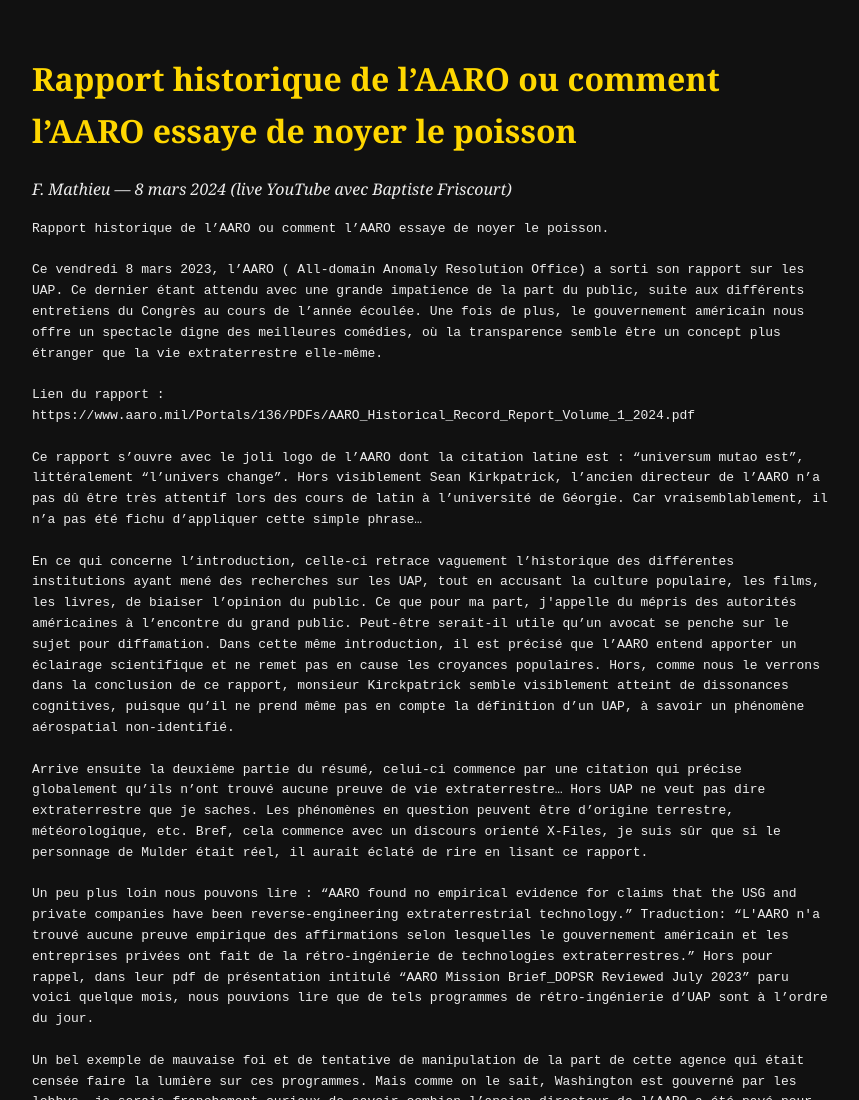
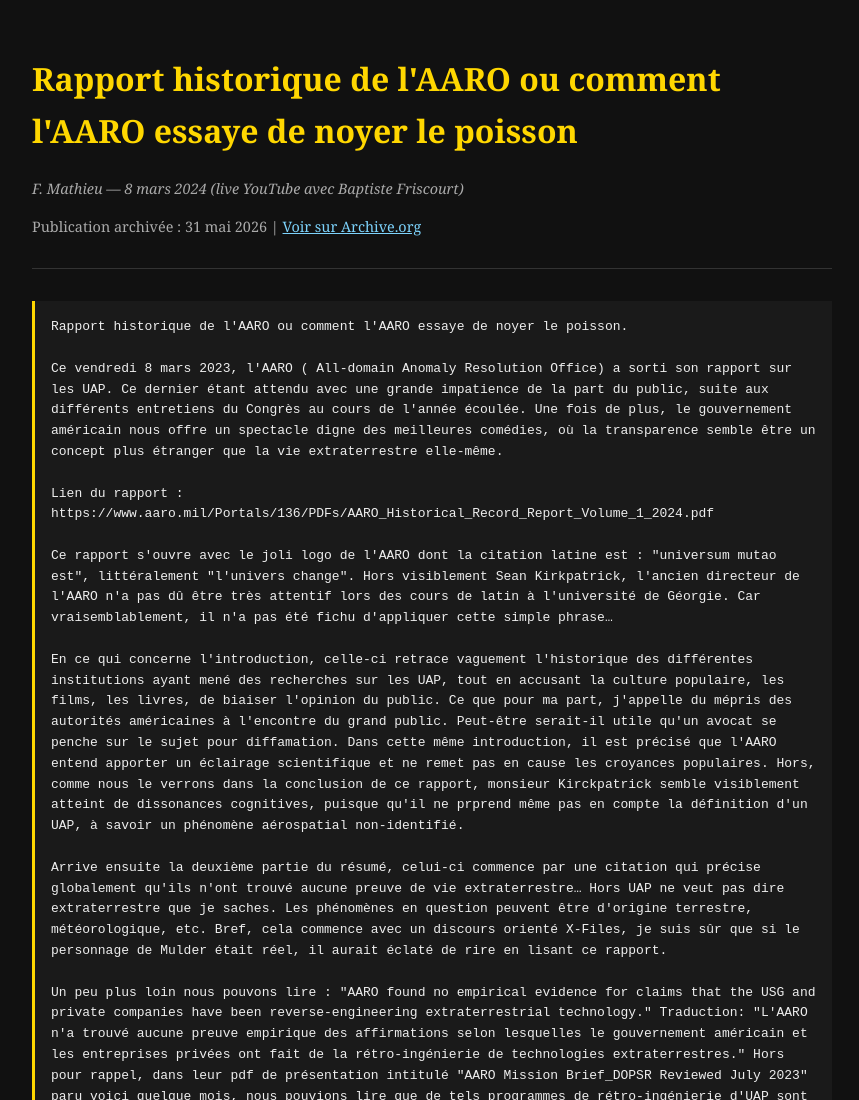
Before and after one commit to crowleycoofficial-ops/rapport-aaro-2024, a plain HTML site: page index.html in a window 1280 px wide. Shown: the top 1100 px of the page, without its empty margins (208-1067 px from the left). Drawn offline with Linux system fonts and the light colour scheme.

Commit message:
Initial commit: Add AARO historical record analysis by F. Mathieu with SEO optimization

```diff
--- a/index.html
+++ b/index.html
@@ -1,33 +1,45 @@
 <!DOCTYPE html>
 <html lang="fr">
 <head>
-    <meta charset="utf-8">
-    <title>Rapport AARO 2024 - F. Mathieu | Analyse critique</title>
-    <meta name="description" content="Analyse du rapport historique AARO Volume 1 par F. Mathieu (8 mars 2024). Pourquoi l'AARO noie le poisson sur les UAP.">
-    <meta name="author" content="F. Mathieu">
-    <link rel="canonical" href="https://crowleycoofficial-ops.github.io/rapport-aaro-2024/">
-<style>body{font-family:Georgia,serif;max-width:800px;margin:auto;padding:2rem;background:#111;color:#eee;line-height:1.6}h1{color:#ffd700}a{color:#7dd3fc}pre{white-space:pre-wrap}</style>
-</head><body>
-<h1>Rapport historique de l’AARO ou comment l’AARO essaye de noyer le poisson</h1>
+<meta charset="utf-8">
+<meta name="viewport" content="width=device-width, initial-scale=1.0">
+<meta name="description" content="Analyse du rapport historique AARO Volume 1 par F. Mathieu (8 mars 2024). Pourquoi l'AARO noie le poisson sur les UAP.">
+<meta name="author" content="F. Mathieu">
+<meta name="keywords" content="AARO, UAP, rapport historique, F. Mathieu, transparence gouvernementale">
+<link rel="canonical" href="https://crowleycoofficial-ops.github.io/rapport-aaro-2024/">
+<meta property="og:title" content="Rapport AARO 2024 - F. Mathieu | Analyse critique">
+<meta property="og:description" content="Analyse du rapport historique AARO Volume 1 par F. Mathieu (8 mars 2024)">
+<meta property="og:type" content="article">
+<meta property="og:url" content="https://crowleycoofficial-ops.github.io/rapport-aaro-2024/">
+<title>Rapport AARO 2024 - F. Mathieu | Analyse critique</title>
+<style>body{font-family:Georgia,serif;max-width:800px;margin:auto;padding:2rem;background:#111;color:#eee;line-height:1.6}h1{color:#ffd700}a{color:#7dd3fc}.metadata{font-size:0.9em;color:#aaa;margin-bottom:2rem;border-bottom:1px solid #333;padding-bottom:1rem}pre{white-space:pre-wrap;background:#1a1a1a;padding:1rem;border-left:3px solid #ffd700}</style>
+</head>
+<body>
+<h1>Rapport historique de l'AARO ou comment l'AARO essaye de noyer le poisson</h1>
+<div class="metadata">
 <p><em>F. Mathieu — 8 mars 2024 (live YouTube avec Baptiste Friscourt)</em></p>
-<pre>Rapport historique de l’AARO ou comment l’AARO essaye de noyer le poisson.
+<p>Publication archivée : 31 mai 2026 | <a href="https://web.archive.org/web/*/rapport-aaro-2024">Voir sur Archive.org</a></p>
+</div>
+<pre>Rapport historique de l'AARO ou comment l'AARO essaye de noyer le poisson.
 
-Ce vendredi 8 mars 2023, l’AARO ( All-domain Anomaly Resolution Office) a sorti son rapport sur les UAP. Ce dernier étant attendu avec une grande impatience de la part du public, suite aux différents entretiens du Congrès au cours de l’année écoulée. Une fois de plus, le gouvernement américain nous offre un spectacle digne des meilleures comédies, où la transparence semble être un concept plus étranger que la vie extraterrestre elle-même.
+Ce vendredi 8 mars 2023, l'AARO ( All-domain Anomaly Resolution Office) a sorti son rapport sur les UAP. Ce dernier étant attendu avec une grande impatience de la part du public, suite aux différents entretiens du Congrès au cours de l'année écoulée. Une fois de plus, le gouvernement américain nous offre un spectacle digne des meilleures comédies, où la transparence semble être un concept plus étranger que la vie extraterrestre elle-même.
 
 Lien du rapport : https://www.aaro.mil/Portals/136/PDFs/AARO_Historical_Record_Report_Volume_1_2024.pdf
 
-Ce rapport s’ouvre avec le joli logo de l’AARO dont la citation latine est : “universum mutao est”, littéralement “l’univers change”. Hors visiblement Sean Kirkpatrick, l’ancien directeur de l’AARO n’a pas dû être très attentif lors des cours de latin à l’université de Géorgie. Car vraisemblablement, il n’a pas été fichu d’appliquer cette simple phrase…
+Ce rapport s'ouvre avec le joli logo de l'AARO dont la citation latine est : "universum mutao est", littéralement "l'univers change". Hors visiblement Sean Kirkpatrick, l'ancien directeur de l'AARO n'a pas dû être très attentif lors des cours de latin à l'université de Géorgie. Car vraisemblablement, il n'a pas été fichu d'appliquer cette simple phrase…
 
-En ce qui concerne l’introduction, celle-ci retrace vaguement l’historique des différentes institutions ayant mené des recherches sur les UAP, tout en accusant la culture populaire, les films, les livres, de biaiser l’opinion du public. Ce que pour ma part, j'appelle du mépris des autorités américaines à l’encontre du grand public. Peut-être serait-il utile qu’un avocat se penche sur le sujet pour diffamation. Dans cette même introduction, il est précisé que l’AARO entend apporter un éclairage scientifique et ne remet pas en cause les croyances populaires. Hors, comme nous le verrons dans la conclusion de ce rapport, monsieur Kirckpatrick semble visiblement atteint de dissonances cognitives, puisque qu’il ne prend même pas en compte la définition d’un UAP, à savoir un phénomène aérospatial non-identifié.
+En ce qui concerne l'introduction, celle-ci retrace vaguement l'historique des différentes institutions ayant mené des recherches sur les UAP, tout en accusant la culture populaire, les films, les livres, de biaiser l'opinion du public. Ce que pour ma part, j'appelle du mépris des autorités américaines à l'encontre du grand public. Peut-être serait-il utile qu'un avocat se penche sur le sujet pour diffamation. Dans cette même introduction, il est précisé que l'AARO entend apporter un éclairage scientifique et ne remet pas en cause les croyances populaires. Hors, comme nous le verrons dans la conclusion de ce rapport, monsieur Kirckpatrick semble visiblement atteint de dissonances cognitives, puisque qu'il ne prprend même pas en compte la définition d'un UAP, à savoir un phénomène aérospatial non-identifié.
 
-Arrive ensuite la deuxième partie du résumé, celui-ci commence par une citation qui précise globalement qu’ils n’ont trouvé aucune preuve de vie extraterrestre… Hors UAP ne veut pas dire extraterrestre que je saches. Les phénomènes en question peuvent être d’origine terrestre, météorologique, etc. Bref, cela commence avec un discours orienté X-Files, je suis sûr que si le personnage de Mulder était réel, il aurait éclaté de rire en lisant ce rapport.
+Arrive ensuite la deuxième partie du résumé, celui-ci commence par une citation qui précise globalement qu'ils n'ont trouvé aucune preuve de vie extraterrestre… Hors UAP ne veut pas dire extraterrestre que je saches. Les phénomènes en question peuvent être d'origine terrestre, météorologique, etc. Bref, cela commence avec un discours orienté X-Files, je suis sûr que si le personnage de Mulder était réel, il aurait éclaté de rire en lisant ce rapport.
 
-Un peu plus loin nous pouvons lire : “AARO found no empirical evidence for claims that the USG and private companies have been reverse-engineering extraterrestrial technology.” Traduction: “L'AARO n'a trouvé aucune preuve empirique des affirmations selon lesquelles le gouvernement américain et les entreprises privées ont fait de la rétro-ingénierie de technologies extraterrestres.” Hors pour rappel, dans leur pdf de présentation intitulé “AARO Mission Brief_DOPSR Reviewed July 2023” paru voici quelque mois, nous pouvions lire que de tels programmes de rétro-ingénierie d’UAP sont à l’ordre du jour.
+Un peu plus loin nous pouvons lire : "AARO found no empirical evidence for claims that the USG and private companies have been reverse-engineering extraterrestrial technology." Traduction: "L'AARO n'a trouvé aucune preuve empirique des affirmations selon lesquelles le gouvernement américain et les entreprises privées ont fait de la rétro-ingénierie de technologies extraterrestres." Hors pour rappel, dans leur pdf de présentation intitulé "AARO Mission Brief_DOPSR Reviewed July 2023" paru voici quelque mois, nous pouvions lire que de tels programmes de rétro-ingénierie d'UAP sont à l'ordre du jour.
 
-Un bel exemple de mauvaise foi et de tentative de manipulation de la part de cette agence qui était censée faire la lumière sur ces programmes. Mais comme on le sait, Washington est gouverné par les lobbys, je serais franchement curieux de savoir combien l’ancien directeur de l’AARO a été payé pour se contredire ainsi.
+Un bel exemple de mauvaise foi et de tentative de manipulation de la part de cette agence qui était censée faire la lumière sur ces programmes. Mais comme on le sait, Washington est gouverné par les lobbys, je serais franchement curieux de savoir combien l'ancien directeur de l'AARO a été payé pour se contredire ainsi.
 
-Un peu plus loin dans le résumé c’est au tour de David Grusch d’en prendre pour son grade : “UAP Nondisclosure Agreements (NDA): AARO has found no evidence of any authentic UAP-related NDA or other evidence threatening death or violence for disclosing UAP information”. Autrement dit ici l’AARO accuse monsieur Grusch d’avoir menti lors de son dépôt de plainte en mai 2022… Ce qui est pour le moins surprenant de la part d’un rapport censé être impartial.
+Un peu plus loin dans le résumé c'est au tour de David Grusch d'en prendre pour son grade : "UAP Nondisclosure Agreements (NDA): AARO has found no evidence of any authentic UAP-related NDA or other evidence threatening death or violence for disclosing UAP information". Autrement dit ici l'AARO accuse monsieur Grusch d'avoir menti lors de son dépôt de plainte en mai 2022… Ce qui est pour le moins surprenant de la part d'un rapport censé être impartial.
 
-Pour paraphraser Baptiste Friscourt lors de notre live de ce soir le 8 mars 2024, sur notre chaîne YouTube : “Cet officiel de la CIA, anciennement de la CIA, n’a pas été impliqué dans le mouvement de technologie extraterrestre. Ce même ancien officier de la CIA a signé un mémo rejetant ces déclarations faites par ceux qui ont été interrogés. Disant qu’il avait dirigé un mouvement d’expérimentation de technologies d’autres mondes. Cette phrase est extrêmement étrange. SI on reprend à l’envers alors ça veut dire que, vous avez DES témoins qui ont déclaré qu’un ancien officiel avait dirigé un programme de rétro-ingénierie sur les PANs pour faire simple. Et quand eux ont interrogé cet ancien officier de la CIA, l’ancien officier de la CIA a signé un mémo disant que c’était faux et c’est tout donc ça c’est le niveau d’enquête de l’AARO. Vous avez cinq témoins qui vous disent qu'il est coupable. Le présumé coupable vous écrit une lettre disant je ne suis pas coupable.”</pre>
-<p>Source officielle : <a href="https://www.aaro.mil/Portals/136/PDFs/AARO_Historical_Record_Report_Volume_1_2024.pdf">AARO Historical Record Report Volume 1</a></p>
-</body></html>
+Pour paraphraser Baptiste Friscourt lors de notre live de ce soir le 8 mars 2024, sur notre chaîne YouTube : "Cet officiel de la CIA, anciennement de la CIA, n'a pas été impliqué dans le mouvement de technologie extraterrestre. Ce même ancien officier de la CIA a signé un mémo rejetant ces déclarations faites par ceux qui ont été interrogés. Disant qu'il avait dirigé un mouvement d'expérimentation de technologies d'autres mondes. Cette phrase est extrêmement étrange. SI on reprend à l'envers alors ça veut dire que, vous avez DES témoins qui ont déclaré qu'un ancien officiel avait dirigé un programme de rétro-ingénierie sur les PANs pour faire simple. Et quand eux ont interrogé cet ancien officier de la CIA, l'ancien officier de la CIA a signé un mémo disant que c'était faux et c'est tout donc ça c'est le niveau d'enquête de l'AARO. Vous avez cinq témoins qui vous disent qu'il est coupable. Le présumé coupable vous écrit une lettre disant je ne suis pas coupable."
+
+Source officielle : https://www.aaro.mil/Portals/136/PDFs/AARO_Historical_Record_Report_Volume_1_2024.pdf</pre>
+</body>
+</html>
```
Also changed, not shown: sitemap.xml (+6 -6 lines), robots.txt, 1 other file.
